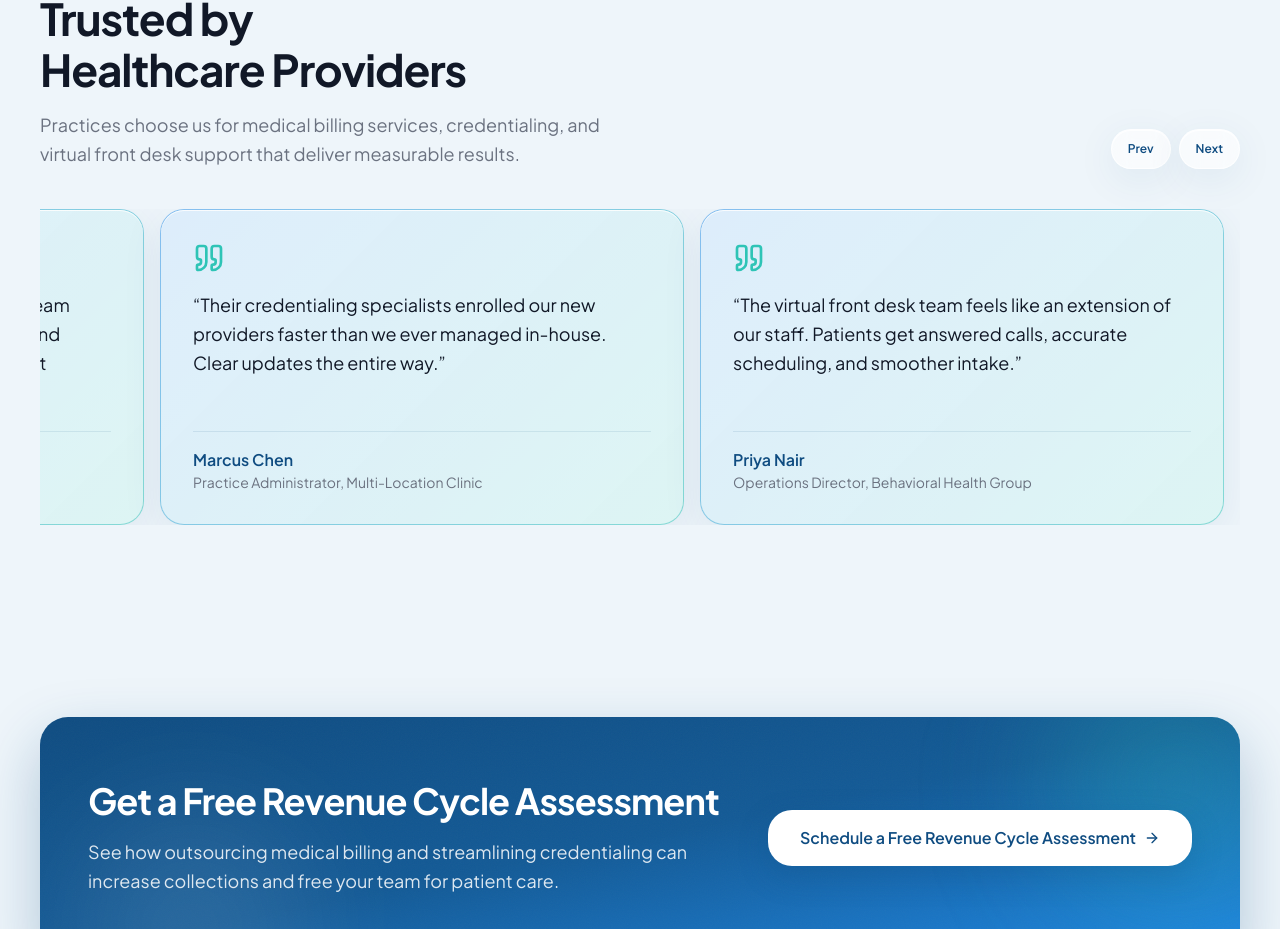
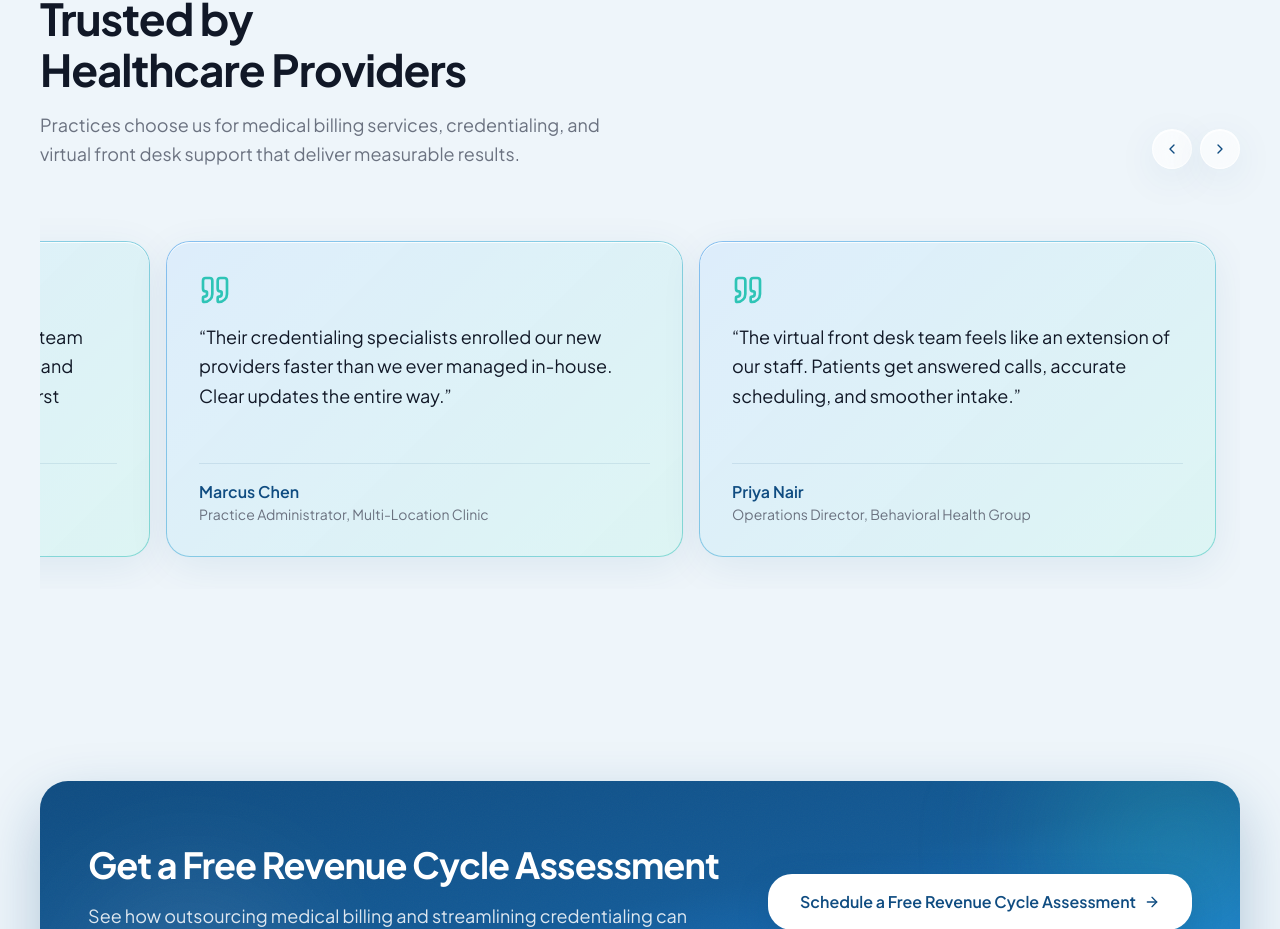
Before and after one commit to vawcom-technologies/MedicalBilling, a Next.js app: page / in a window 1280 px wide. Shown: the part 5693-6622 px from the top of the page. Built offline with nearby package versions, Linux system fonts and the light colour scheme; no server answers.

Commit message:
modified testimonial cards

```diff
--- a/components/sections/testimonials.tsx
+++ b/components/sections/testimonials.tsx
@@ -2,12 +2,13 @@
 
 import useEmblaCarousel from "embla-carousel-react";
 import Autoplay from "embla-carousel-autoplay";
-import { Quote } from "lucide-react";
-import { useCallback } from "react";
+import { ChevronLeft, ChevronRight, Quote } from "lucide-react";
+import { useCallback, useEffect, useState } from "react";
 import { Container } from "@/components/ui/container";
 import { SectionTitle } from "@/components/section-title";
 import { Button } from "@/components/ui/button";
 import { FadeIn } from "@/components/motion/fade-in";
+import { cn } from "@/lib/utils";
 
 type Testimonial = {
   quote: string;
@@ -20,12 +21,34 @@
 }: {
   items: readonly Testimonial[] | Testimonial[];
 }) {
-  const [emblaRef, emblaApi] = useEmblaCarousel({ loop: true, align: "start" }, [
-    Autoplay({ delay: 5200, stopOnInteraction: true }),
-  ]);
+  const [emblaRef, emblaApi] = useEmblaCarousel(
+    {
+      loop: true,
+      align: "start",
+      dragFree: false,
+      containScroll: "trimSnaps",
+    },
+    [Autoplay({ delay: 5200, stopOnInteraction: true, stopOnMouseEnter: true })]
+  );
+  const [isDragging, setIsDragging] = useState(false);
 
   const scrollPrev = useCallback(() => emblaApi?.scrollPrev(), [emblaApi]);
   const scrollNext = useCallback(() => emblaApi?.scrollNext(), [emblaApi]);
+
+  useEffect(() => {
+    if (!emblaApi) return;
+
+    const onPointerDown = () => setIsDragging(true);
+    const onPointerUp = () => setIsDragging(false);
+
+    emblaApi.on("pointerDown", onPointerDown);
+    emblaApi.on("pointerUp", onPointerUp);
+
+    return () => {
+      emblaApi.off("pointerDown", onPointerDown);
+      emblaApi.off("pointerUp", onPointerUp);
+    };
+  }, [emblaApi]);
 
   return (
     <section className="py-20 md:py-28">
@@ -45,8 +68,9 @@
               size="sm"
               onClick={scrollPrev}
               aria-label="Previous testimonial"
+              className="h-10 w-10 rounded-full p-0"
             >
-              Prev
+              <ChevronLeft className="h-4 w-4" aria-hidden="true" />
             </Button>
             <Button
               type="button"
@@ -54,21 +78,38 @@
               size="sm"
               onClick={scrollNext}
               aria-label="Next testimonial"
+              className="h-10 w-10 rounded-full p-0"
             >
-              Next
+              <ChevronRight className="h-4 w-4" aria-hidden="true" />
             </Button>
           </div>
         </div>
 
-        <FadeIn className="mt-10 overflow-hidden" delay={0.1}>
-          <div ref={emblaRef}>
-            <div className="flex">
+        <FadeIn className="mt-10" delay={0.1}>
+          <div
+            ref={emblaRef}
+            className={cn(
+              // Extra room so hover lift + glow are not clipped by overflow-hidden
+              "overflow-hidden px-2 py-8",
+              isDragging ? "cursor-grabbing" : "cursor-grab"
+            )}
+          >
+            <div className="flex touch-pan-y">
               {items.map((item) => (
                 <div
                   key={item.name}
                   className="min-w-0 shrink-0 grow-0 basis-full pr-4 md:basis-1/2 lg:basis-[45%]"
                 >
-                  <figure className="gradient-border flex h-full flex-col rounded-[1.5rem] p-7 shadow-[0_12px_40px_rgba(15,76,129,0.06)] md:p-8">
+                  <figure
+                    className={cn(
+                      "gradient-border flex h-full flex-col rounded-[1.5rem] p-7 md:p-8",
+                      "bg-white/70 shadow-[0_12px_40px_rgba(15,76,129,0.08)]",
+                      "transition-[transform,box-shadow,background-color] duration-500 ease-[cubic-bezier(0.22,1,0.36,1)]",
+                      "will-change-transform",
+                      "hover:-translate-y-2 hover:bg-white",
+                      "hover:shadow-[0_22px_56px_rgba(15,76,129,0.18),0_0_0_1px_rgba(46,196,182,0.35),0_0_36px_rgba(46,196,182,0.45),0_0_64px_rgba(30,136,229,0.28)]"
+                    )}
+                  >
                     <Quote
                       className="h-8 w-8 text-accent"
                       aria-hidden="true"
```
